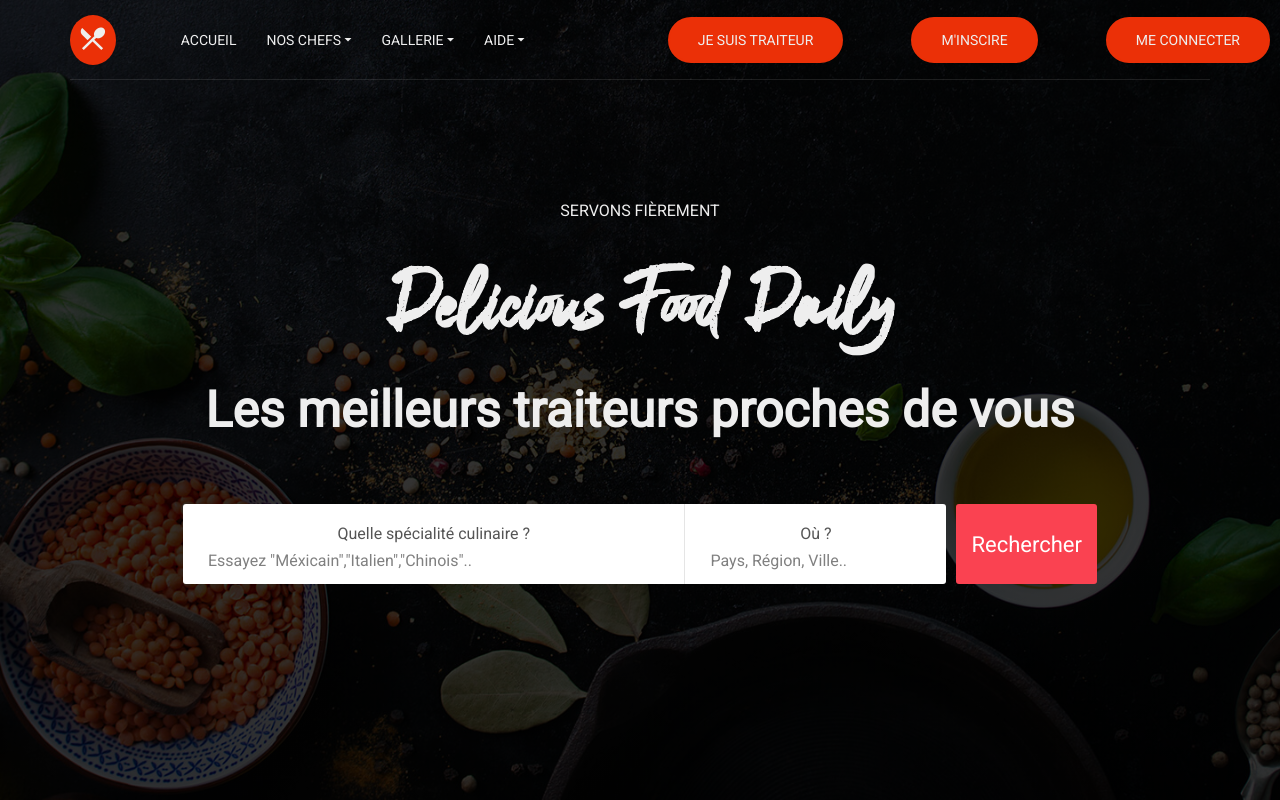
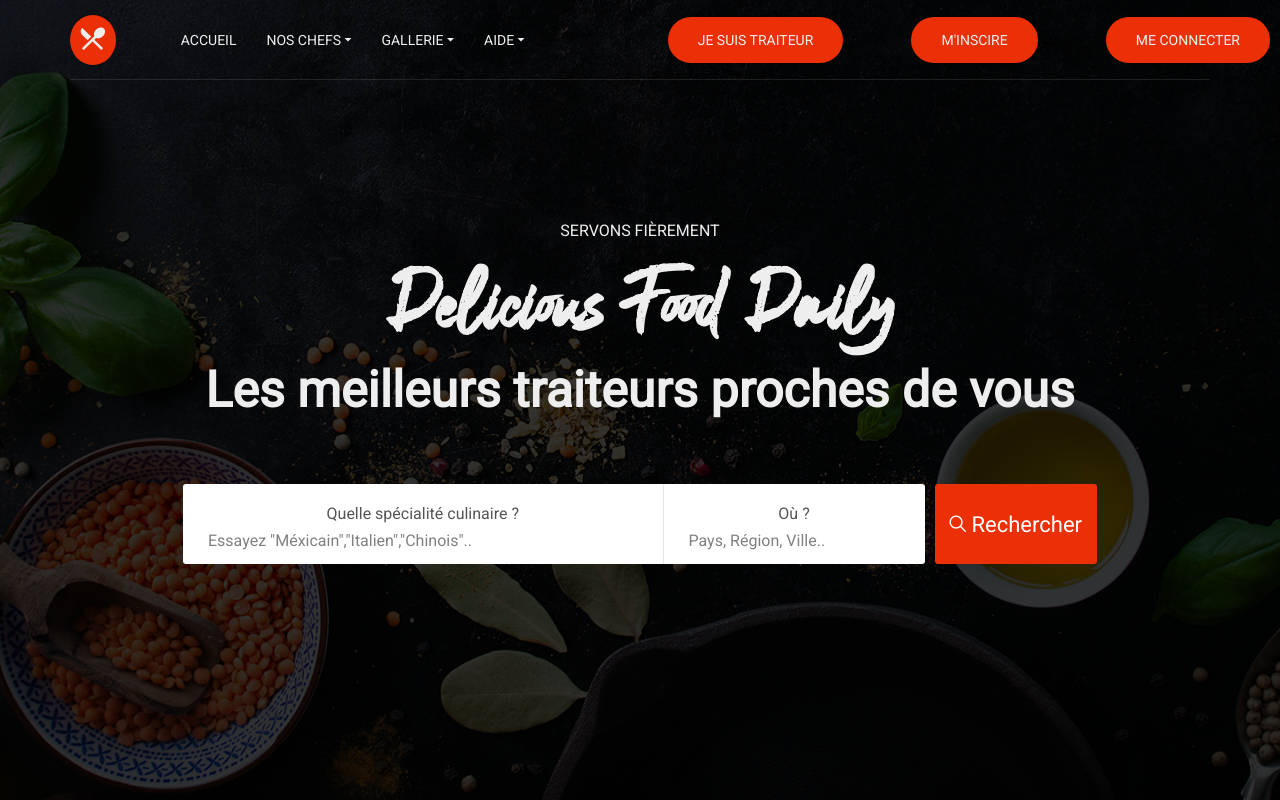
Before and after one commit to kevinberdah/cheffer, a plain HTML site: page index.html in a window 1280 px wide. Drawn offline with nearby package versions, Linux system fonts and the light colour scheme; files whose address does not match are found by name.

Commit message:
Refactoring: Margin Css

```diff
--- a/css/style.css
+++ b/css/style.css
@@ -267,7 +267,7 @@ li.move-right {
 
 .text h1{
   font-size: 8rem;
-  margin: 2rem 0;
+  margin: auto;
   font-family: 'Blastimo', sans-serif;
 }
 
@@ -782,6 +782,12 @@ li.move-right {
   padding: 8px 0;
 }
 
+/*.input-field .first label::after {
+  content: "";
+  background-image: url("../images/ionicons_svg_ios-search.svg");
+  background-color: #eee;
+}*/
+
 .s013 form .inner-form .input-wrap .input-field input.placeholder {
   color: #808080;
 }
@@ -911,12 +917,14 @@ li.move-right {
   min-width: 110px;
   height: 80px;
   padding: 0 15px;
-  background: #fa4251;
+  background-color: #eb3007;
+  border: 2px solid #eb3007;
+  transition: background-color 650ms;
   white-space: nowrap;
   border-radius: 3px;
   font-size: 22px;
   color: #fff;
-  transition: all .2s ease-out, color .2s ease-out;
+  /*transition: all .2s ease-out, color .2s ease-out;*/
   border: 0;
   cursor: pointer;
   font-weight: 400;
@@ -925,7 +933,8 @@ li.move-right {
 }
 
 .s013 form .btn-search:hover {
-  background: #f9293a;
+  color: #eb3007;
+  background-color: rgba(0, 0, 0, .2);
 }
 
 @media screen and (max-width: 767px) {
--- a/index.html
+++ b/index.html
@@ -290,7 +290,8 @@
                     </div>
                   </div>
                 </div>
-                <button class="btn-search" type="button">Rechercher</button>
+                <button class="btn-search" type="button"><i class="icon ion-ios-search"></i>
+                  Rechercher</button>
               </div>
             </form>
           </div>
```
